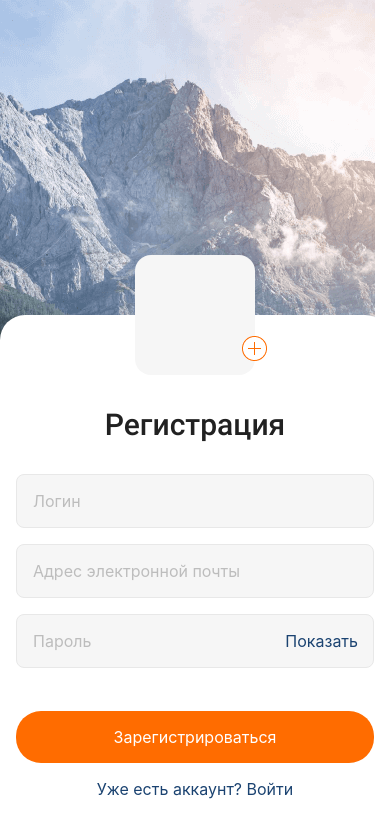
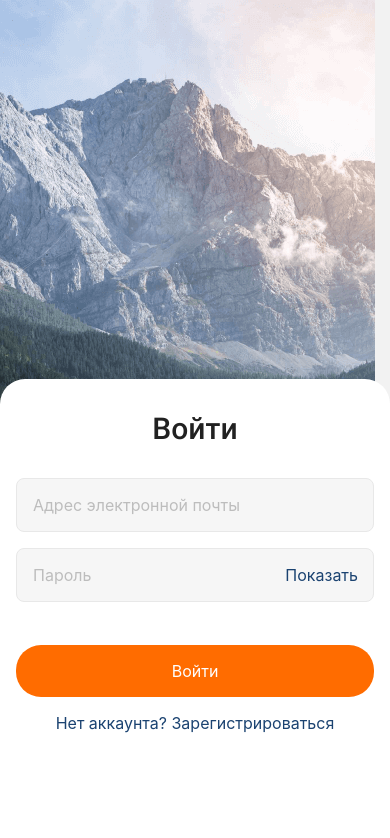
Before and after one commit to kate-zahorui/react-native-project, a React Native app: screen /Login in a window 390 px wide. Shown: the top 838 px of the page. Built offline with nearby package versions, Linux system fonts and the light colour scheme.

Commit message:
Adds auth navigation

```diff
--- a/App.js
+++ b/App.js
@@ -2,7 +2,11 @@
 import { useFonts } from "expo-font";
 import * as SplashScreen from "expo-splash-screen";
 import { StyleSheet, View } from "react-native";
-import { RegistrationScreen } from "./screens/auth";
+import { NavigationContainer } from "@react-navigation/native";
+import { createNativeStackNavigator } from "@react-navigation/native-stack";
+import { LoginScreen, RegistrationScreen } from "./screens/auth";
+
+const Stack = createNativeStackNavigator();
 
 export default function App() {
   const [fontsLoaded] = useFonts({
@@ -21,9 +25,22 @@
   }
 
   return (
-    <View onLayout={onLayoutRootView} style={styles.container}>
-      <RegistrationScreen />
-    </View>
+    <NavigationContainer>
+      <View onLayout={onLayoutRootView} style={styles.container}>
+        <Stack.Navigator initialRouteName="Registration">
+          <Stack.Screen
+            name="Registration"
+            component={RegistrationScreen}
+            options={{ headerShown: false }}
+          />
+          <Stack.Screen
+            name="Login"
+            component={LoginScreen}
+            options={{ headerShown: false }}
+          />
+        </Stack.Navigator>
+      </View>
+    </NavigationContainer>
   );
 }
 
--- a/package.json
+++ b/package.json
@@ -10,6 +10,8 @@
   },
   "dependencies": {
     "@expo/webpack-config": "^0.17.2",
+    "@react-navigation/native": "^6.1.1",
+    "@react-navigation/native-stack": "^6.9.7",
     "expo": "~47.0.8",
     "expo-font": "^11.0.1",
     "expo-splash-screen": "^0.17.5",
@@ -17,6 +19,8 @@
     "react": "18.1.0",
     "react-dom": "18.1.0",
     "react-native": "0.70.5",
+    "react-native-safe-area-context": "4.4.1",
+    "react-native-screens": "~3.18.0",
     "react-native-web": "~0.18.9"
   },
   "devDependencies": {
--- a/screens/auth/LoginScreen/LoginScreen.jsx
+++ b/screens/auth/LoginScreen/LoginScreen.jsx
@@ -23,7 +23,7 @@
   password: false,
 };
 
-const LoginScreen = () => {
+const LoginScreen = ({ navigation }) => {
   const [form, setForm] = useState(initialFormState);
   const [isKeyboardShown, setIsKeyboardShown] = useState(false);
   const [isPasswordShown, setIsPasswordShown] = useState(false);
@@ -151,7 +151,13 @@
             </View>
 
             {!isKeyboardShown && (
-              <TouchableOpacity activeOpacity={0.8} style={styles.link}>
+              <TouchableOpacity
+                activeOpacity={0.8}
+                onPress={() => {
+                  navigation.navigate("Registration");
+                }}
+                style={styles.link}
+              >
                 <Text style={styles.linkText}>
                   Нет аккаунта? Зарегистрироваться
                 </Text>
--- a/screens/auth/RegistrationScreen/RegistrationScreen.jsx
+++ b/screens/auth/RegistrationScreen/RegistrationScreen.jsx
@@ -26,7 +26,7 @@
   password: false,
 };
 
-const RegistrationScreen = () => {
+const RegistrationScreen = ({ navigation }) => {
   const [form, setForm] = useState(initialFormState);
   const [isKeyboardShown, setIsKeyboardShown] = useState(false);
   const [isPasswordShown, setIsPasswordShown] = useState(false);
@@ -194,7 +194,13 @@
             </View>
 
             {!isKeyboardShown && (
-              <TouchableOpacity activeOpacity={0.8} style={styles.link}>
+              <TouchableOpacity
+                activeOpacity={0.8}
+                onPress={() => {
+                  navigation.navigate("Login");
+                }}
+                style={styles.link}
+              >
                 <Text style={styles.linkText}>Уже есть аккаунт? Войти</Text>
               </TouchableOpacity>
             )}
```
Also changed, not shown: 1 other file (tests, documents, lock files or other folders).
